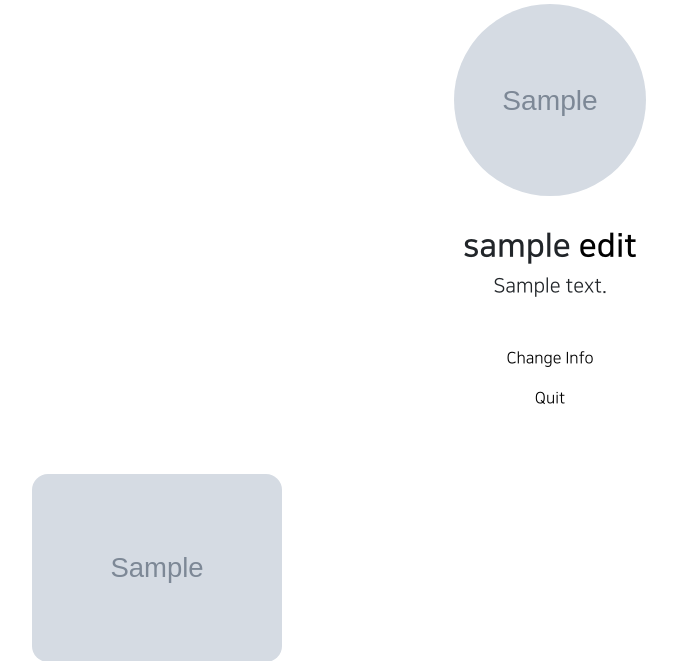
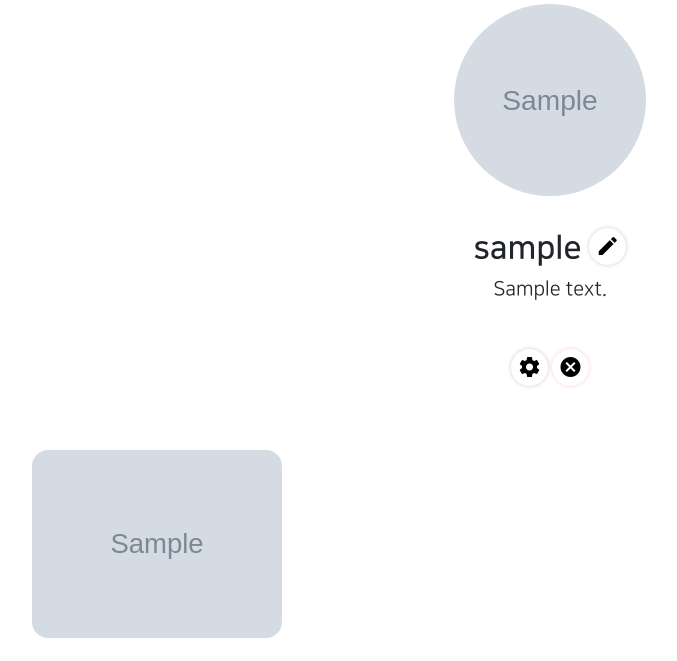
Before and after one commit to mnmndevlol/mn_pragmatic, a Django app: page /accounts/detail/1 in a window 1280 px wide. Shown: the part 213-874 px from the top of the page, without its empty margins (90-767 px from the left). Run offline with Django 3.2, Linux system fonts and the light colour scheme; a user stored in the database is signed in; tables that the repository leaves empty hold one stand-in row (values such as "Sample post"); grey boxes marked "Sample" are stand-in pictures; some libraries are stand-ins or nearby versions.

Commit message:
45강 완

```diff
--- a/_pragmatic/settings.py
+++ b/_pragmatic/settings.py
@@ -143,7 +143,7 @@ STATICFILES_DIRS = [
 DEFAULT_AUTO_FIELD = 'django.db.models.BigAutoField'
 
 
-LOGIN_REDIRECT_URL = reverse_lazy('accountapp:hello_world')
+LOGIN_REDIRECT_URL = reverse_lazy('home')
 LOGOUT_REDIRECT_URL = reverse_lazy('accountapp:login')
 
 
--- a/_pragmatic/urls.py
+++ b/_pragmatic/urls.py
@@ -4,7 +4,11 @@ from django.contrib import admin
 from django.urls import path, include
 from django.views.generic import RedirectView
 
+from articleapp.views import ArticleListView
+
 urlpatterns = [
+    path('', ArticleListView.as_view(), name='home'),
+
     path('admin/', admin.site.urls),
     path('accounts/', include('accountapp.urls')),
     path('profiles/', include('profileapp.urls')),
--- a/accountapp/templates/accountapp/detail.html
+++ b/accountapp/templates/accountapp/detail.html
@@ -11,7 +11,9 @@
         <h2 style="font-family: 'NanumSquareB'">
             {{ target_user.profile.nickname }}
             {% if target_user == user %}
-                <a href="{% url 'profileapp:update' pk=target_user.profile.pk %}">
+            <a class="material-icons"
+               style="box-shadow: 0 0 4px #ccc; border-radius: 10rem; padding: .4rem;"
+               href="{% url 'profileapp:update' pk=target_user.profile.pk %}">
                 edit
             </a>
             {% endif %}
@@ -33,22 +35,20 @@
         </h2>
         {% endif %}
 
-
         {% endif %}
 
         {% if target_user == user %}
-        <a href="{% url 'accountapp:update' pk=user.pk %}">
-            <p>
-             Change Info
-            </p>
+        <a class="material-icons"
+           style="box-shadow: 0 0 4px #ccc; border-radius: 10rem; padding: .4rem;"
+           href="{% url 'accountapp:update' pk=user.pk %}">
+            settings
         </a>
-        <a href="{% url 'accountapp:delete' pk=user.pk %}">
-            <p>
-               Quit
-            </p>
+        <a class="material-icons"
+           style="box-shadow: 0 0 4px #fcc; border-radius: 10rem; padding: .4rem;"
+           href="{% url 'accountapp:delete' pk=user.pk %}">
+            cancel
         </a>
         {% endif %}
-
     </div>
     <div>
         {% include 'snippets/list_fragment.html' with article_list=object_list %}
--- a/projectapp/models.py
+++ b/projectapp/models.py
@@ -8,3 +8,6 @@ class Project(models.Model):
     description = models.CharField(max_length=200, null=True)
 
     created_at = models.DateTimeField(auto_now=True)
+
+    def __str__(self):
+        return f'{self.pk} : {self.title}'
--- a/projectapp/views.py
+++ b/projectapp/views.py
@@ -37,6 +37,8 @@ class ProjectDetailView(DetailView, MultipleObjectMixin):
         user = self.request.user
         if user.is_authenticated:
             subscription = Subscription.objects.filter(user=user, project=project)
+        else:
+            subscription = None
         object_list = Article.objects.filter(project=self.get_object())
         return super(ProjectDetailView, self).get_context_data(object_list=object_list,
                                                                subscription=subscription,
--- a/templates/head.html
+++ b/templates/head.html
@@ -11,6 +11,9 @@
     <!-- GOOGLE FONTS -->
     <link rel="preconnect" href="https://fonts.gstatic.com">
     <link href="https://fonts.googleapis.com/css2?family=Lobster&display=swap" rel="stylesheet">
+
+    <!--  GOOGLE MATERIAL ICONS  -->
+    <link href="https://fonts.googleapis.com/css2?family=Material+Icons" rel="stylesheet">
 
     <!-- DEFAULT CSS LINK -->
     <link rel="stylesheet" type="text/css" href="{% static 'base.css' %}">
```
Lines whose indentation alone changed are shown as unchanged.
